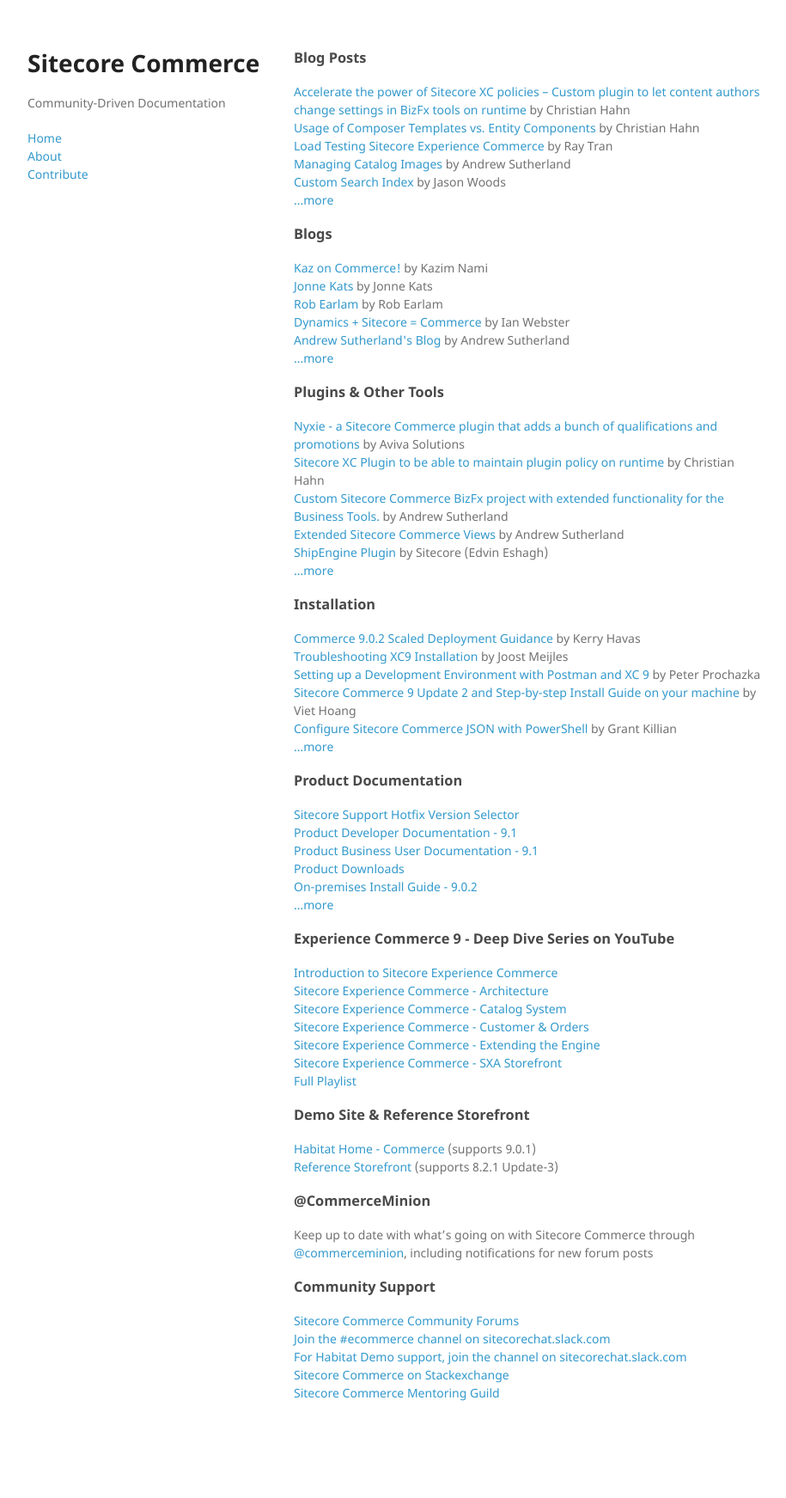
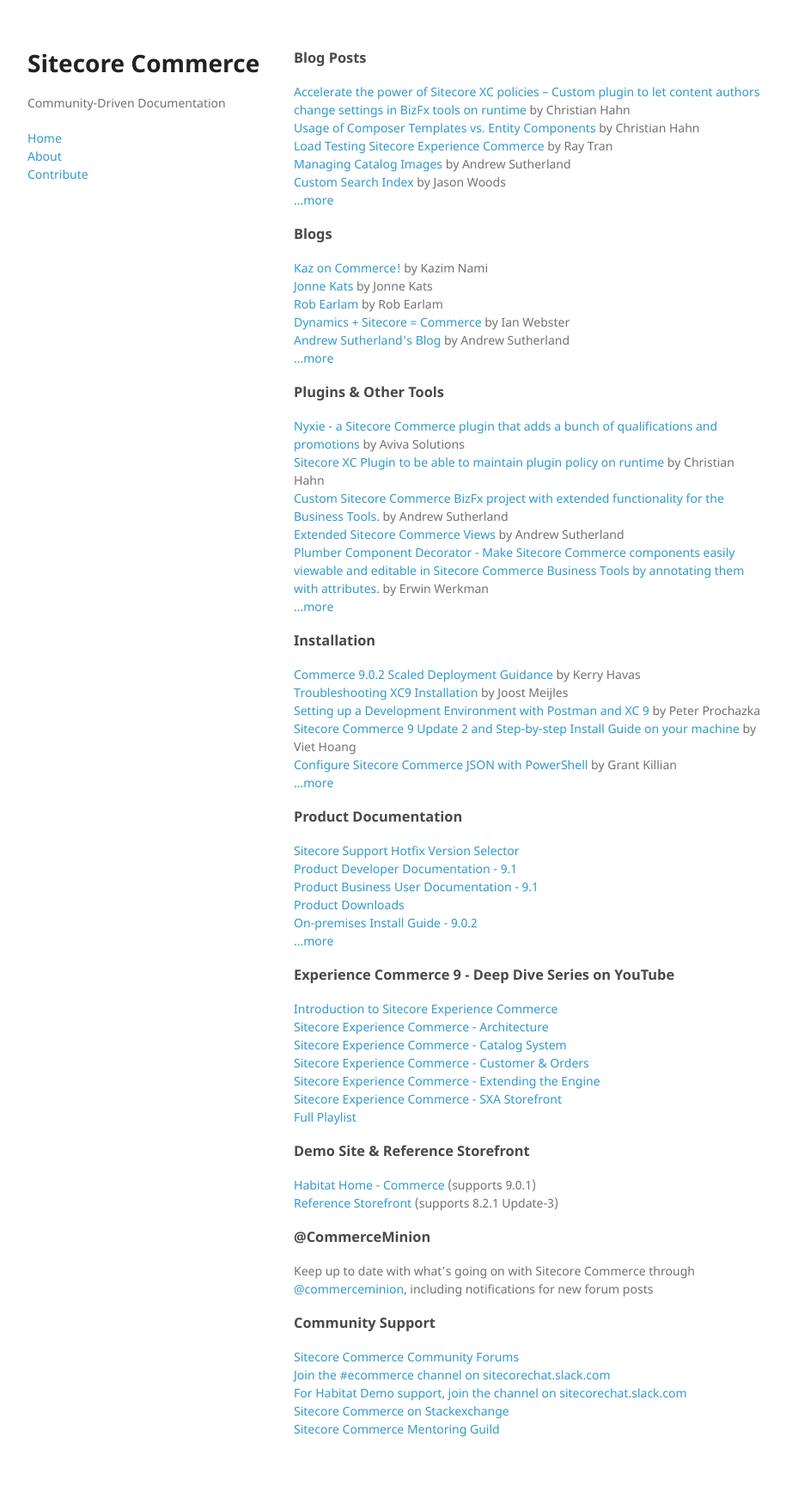
Before and after one commit to CommerceMinion/commerce-community-docs, a Jekyll site: the page built from index.md, in a window 1280 px wide. Shown: the whole page at 86% size, without its empty margins (26-941 px from the left). Built offline with Jekyll 4.4.1, drawn with Linux system fonts in a browser that asks for light colours; before the commit the page ends 1701 px from its top, so only the background shows below that.

Commit message:
Update plugins.yml

```diff
--- a/_data/plugins.yml
+++ b/_data/plugins.yml
@@ -17,6 +17,11 @@
 - name: Extended Sitecore Commerce Views
   link: https://github.com/ajsuth/Ajsuth.Foundation.Views.Engine
   author: Andrew Sutherland
+  submitted-by: Erwin Werkman
+
+- name: Plumber Component Decorator - Make Sitecore Commerce components easily viewable and editable in Sitecore Commerce Business Tools by annotating them with attributes.
+  link: https://github.com/plumber-sc/plumber-component-decorator
+  author: Erwin Werkman
   submitted-by: Erwin Werkman
 
 - name: "ShipEngine Plugin"
```
